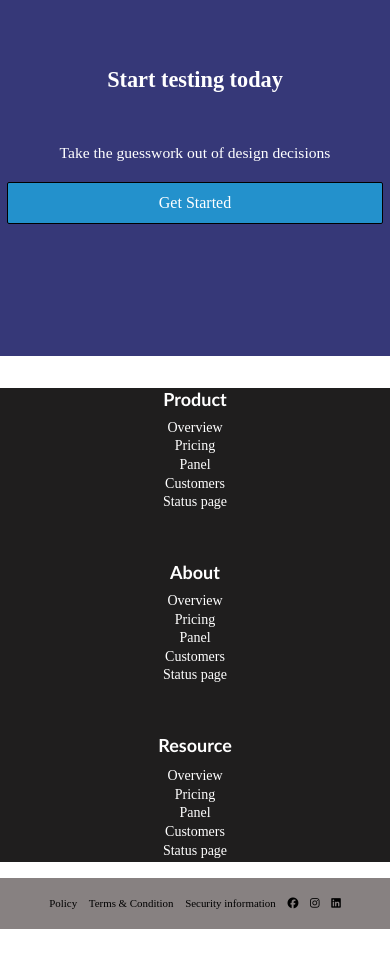
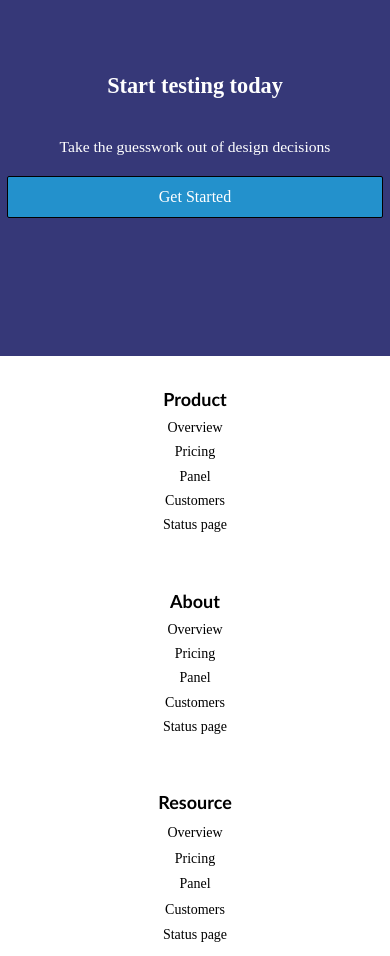
Before and after one commit to Abhi1226L/HelpHub-Page, a plain HTML site: page index.html in a window 390 px wide. Shown: the part 4000-4956 px from the top of the page. Before the commit the page ends 4929 px from the top, so only its background shows below. Drawn offline with Linux system fonts and the light colour scheme.

Commit message:
New feature added

```diff
--- a/css/darklight_mediaquery.css
+++ b/css/darklight_mediaquery.css
@@ -71,12 +71,4 @@
     #example_box{
         border:1px solid black;
     }
-
-    .item_header{
-        color:white;
-    }
-
-    .list a{
-       color: white;
-    }
 }
--- a/css/mediaquery.css
+++ b/css/mediaquery.css
@@ -352,7 +352,7 @@
 
     #footer1_para_section{
         font-size:4vmin;
-        margin-top:13%;
+        /* margin-top:13%; */
     }
 
     #footer1_button_section{
@@ -374,9 +374,9 @@
     }
 
     .list{
-        margin-bottom:4%;
         font-weight:lighter;
         font-size:14px;
+        margin-bottom:13%;
     }
 
     #footer3_part{
--- a/css/style.css
+++ b/css/style.css
@@ -363,7 +363,6 @@ footer{
     justify-content:space-evenly;
     align-items:center;
     min-height:50vh;
-    background-color:rgb(31, 30, 30);
 }
 
 .footer2_list{
```
